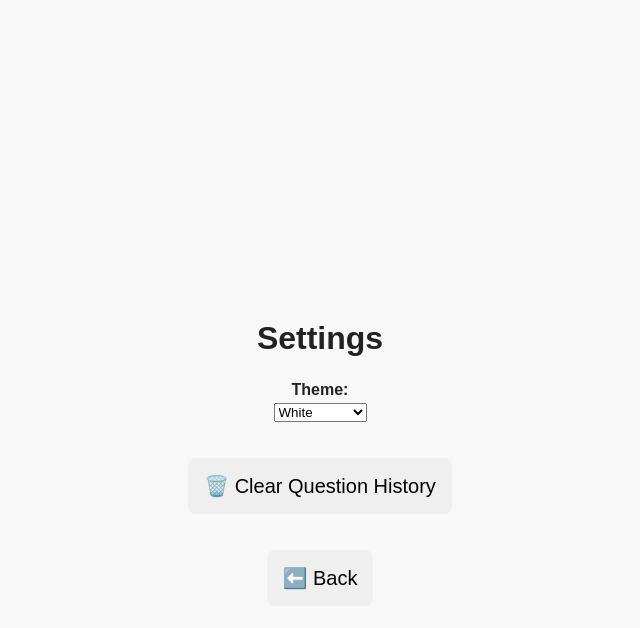
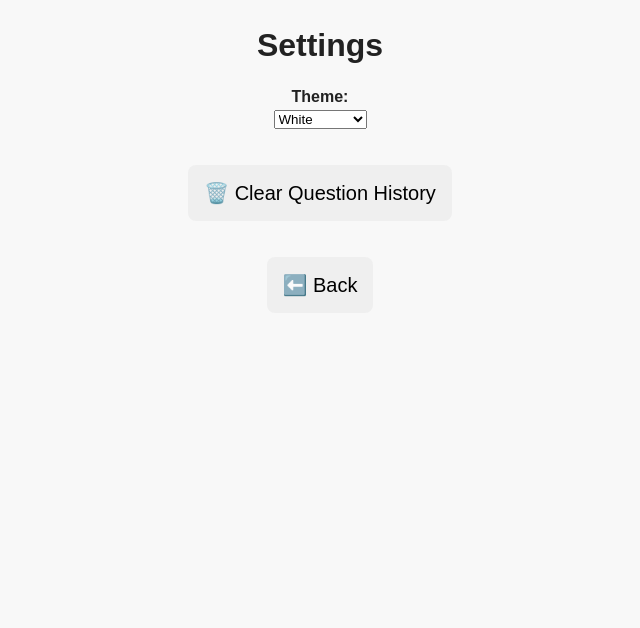
Before and after one commit to L3ws3r/SarahcareTrivia, a website: page public/index.html in a window 1280 px wide. Both pictures are taken after a click on the button "⚙️". Shown: the whole page, without its empty margins (320-960 px from the left). Drawn offline with Linux system fonts and the light colour scheme.

Commit message:
Add files via upload

```diff
--- a/public/script.js
+++ b/public/script.js
@@ -90,13 +90,6 @@ Format the result as JSON with fields: question, choices[], correct, funFact.`;
   }
 
   const questionText = qData.question.toLowerCase().trim();
-
-    // Avoid exact repeats in current session
-    if (previousQuestions.includes(qData.question)) {
-      console.log('Duplicate question (exact match) detected. Fetching another...');
-      return fetchAndShowNextQuestion();
-    }
-
   if (seenQuestions.has(questionText)) {
     console.log('Duplicate question detected. Getting another...');
     return fetchAndShowNextQuestion();
--- a/public/style.css
+++ b/public/style.css
@@ -224,7 +224,18 @@ body.lightyellow {
   text-align: center;
 }
 
-/* Flush Settings header to top */
-#settingsScreen:not(.hidden) h1 {
-  margin-top: 0;
+
+/* Align Settings Screen to top when visible */
+#settingsScreen:not(.hidden) {
+  justify-content: flex-start;
 }
+
+/* Pin Settings panel to top center of viewport */
+#settingsScreen:not(.hidden) {
+  position: fixed;
+  top: 0;
+  left: 50%;
+  transform: translateX(-50%);
+  height: auto !important;
+  margin: 0 !important;
+}
```
